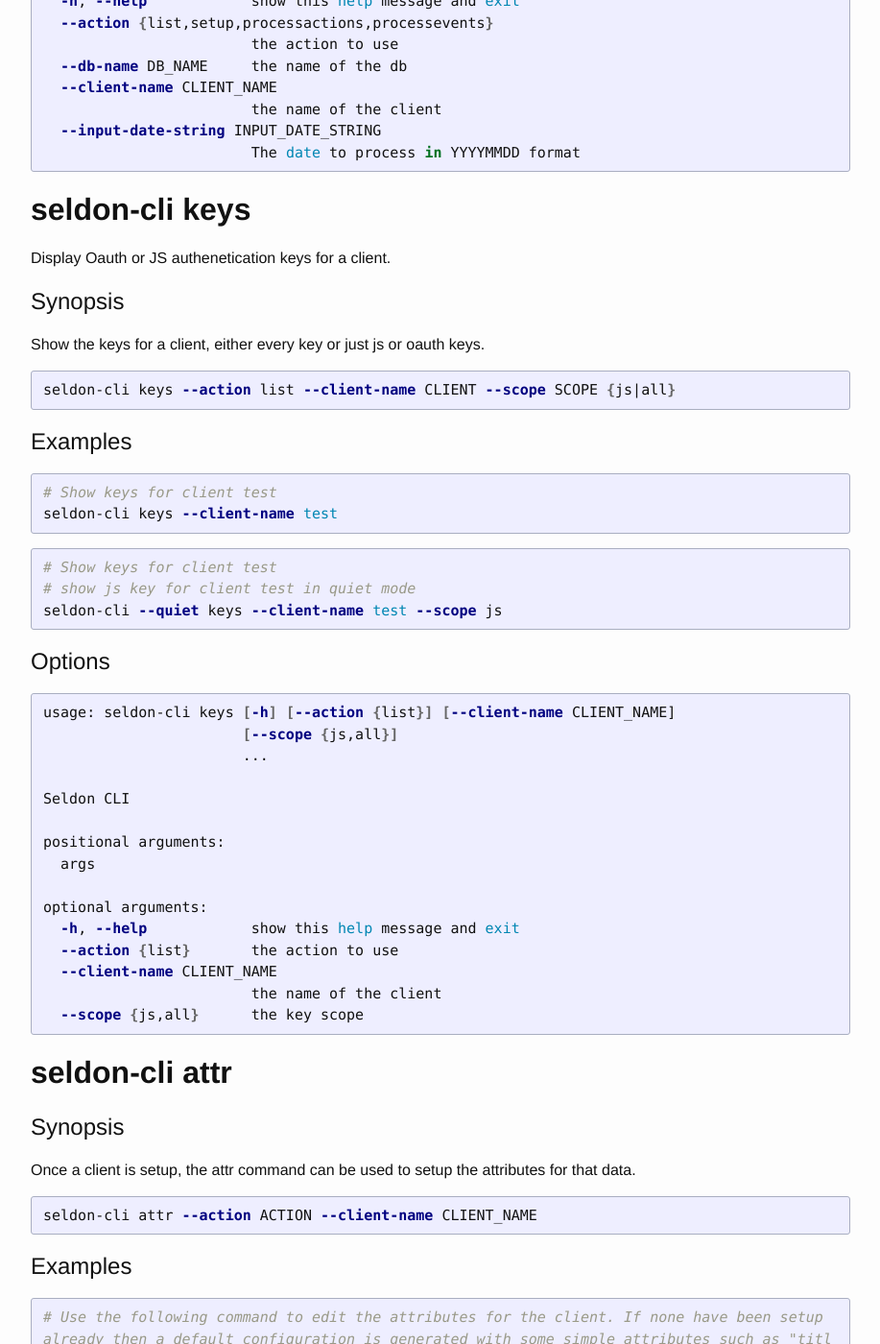
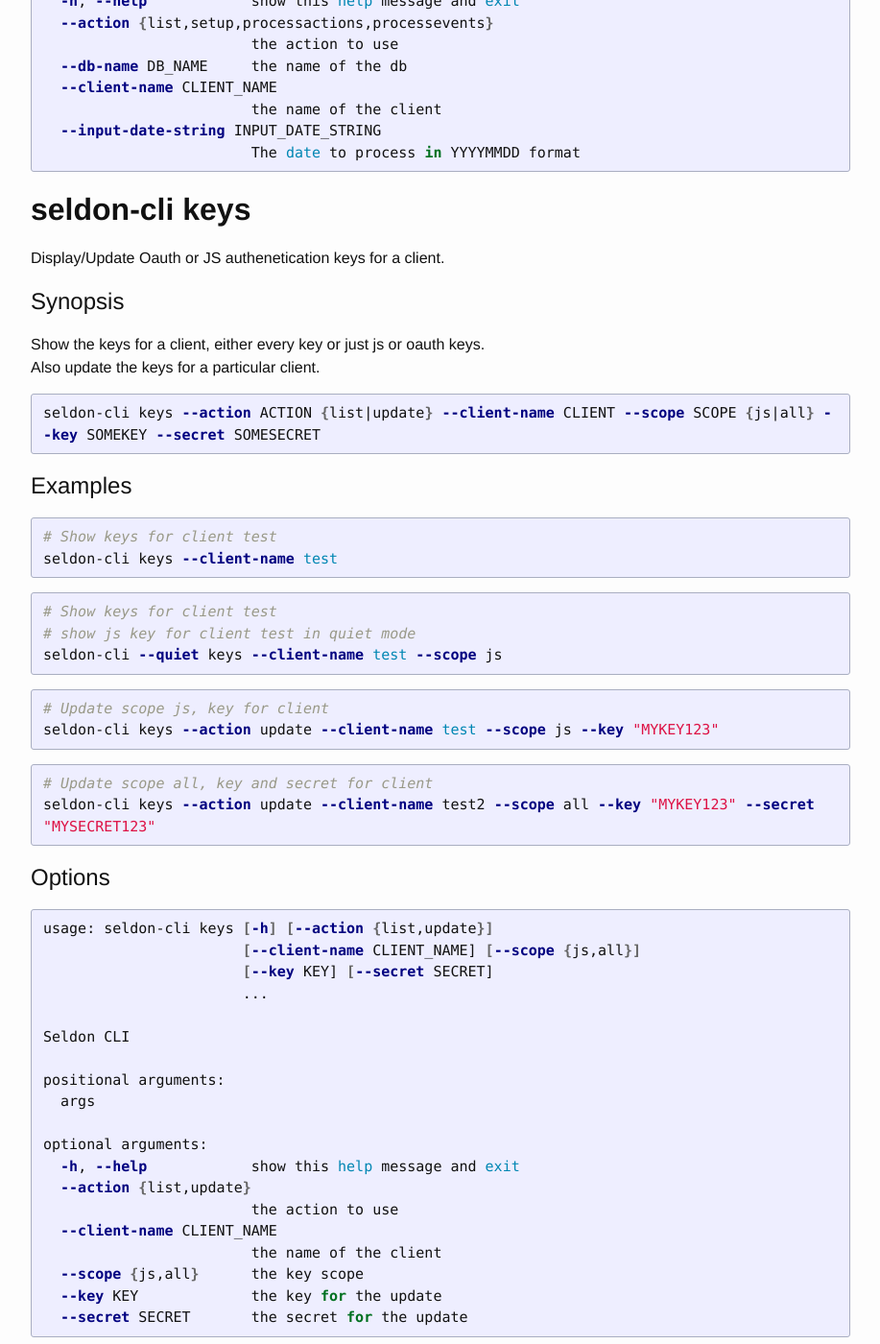
Before and after one commit to SeldonIO/seldonio.github.com, a Jekyll site: the page built from seldon-cli.md, in a window 1280 px wide and 1400 px high, scrolled down 4097 px. Shown: the whole window at 96% size, without its empty margins (181-1098 px from the left). Built offline with Jekyll 4.4.1, drawn with Linux system fonts in a browser that asks for light colours.

Commit message:
seldon-cli - keys update added

```diff
--- a/seldon-cli.md
+++ b/seldon-cli.md
@@ -196,13 +196,14 @@ optional arguments:
 {% endhighlight %}
 
 # <a name="keys"></a>**seldon-cli keys**
-Display Oauth or JS authenetication keys for a client.
+Display/Update Oauth or JS authenetication keys for a client.
 
 ## Synopsis
 Show the keys for a client, either every key or just js or oauth keys.
+Also update the keys for a particular client.
 
 {% highlight bash %}
-seldon-cli keys --action list --client-name CLIENT --scope SCOPE {js|all}
+seldon-cli keys --action ACTION {list|update} --client-name CLIENT --scope SCOPE {js|all} --key SOMEKEY --secret SOMESECRET
 {% endhighlight %}
 
 ## Examples
@@ -218,13 +219,22 @@ seldon-cli keys --client-name test
 seldon-cli --quiet keys --client-name test --scope js
 {% endhighlight %}
 
+{% highlight bash %}
+# Update scope js, key for client
+seldon-cli keys --action update --client-name test --scope js --key "MYKEY123"
+{% endhighlight %}
 
+{% highlight bash %}
+# Update scope all, key and secret for client
+seldon-cli keys --action update --client-name test2 --scope all --key "MYKEY123" --secret "MYSECRET123"
+{% endhighlight %}
 
 ## Options
 
 {% highlight bash %}
-usage: seldon-cli keys [-h] [--action {list}] [--client-name CLIENT_NAME]
-                       [--scope {js,all}]
+usage: seldon-cli keys [-h] [--action {list,update}]
+                       [--client-name CLIENT_NAME] [--scope {js,all}]
+                       [--key KEY] [--secret SECRET]
                        ...
 
 Seldon CLI
@@ -234,10 +244,13 @@ positional arguments:
 
 optional arguments:
   -h, --help            show this help message and exit
-  --action {list}       the action to use
+  --action {list,update}
+                        the action to use
   --client-name CLIENT_NAME
                         the name of the client
   --scope {js,all}      the key scope
+  --key KEY             the key for the update
+  --secret SECRET       the secret for the update
 {% endhighlight %}
 
 
```
